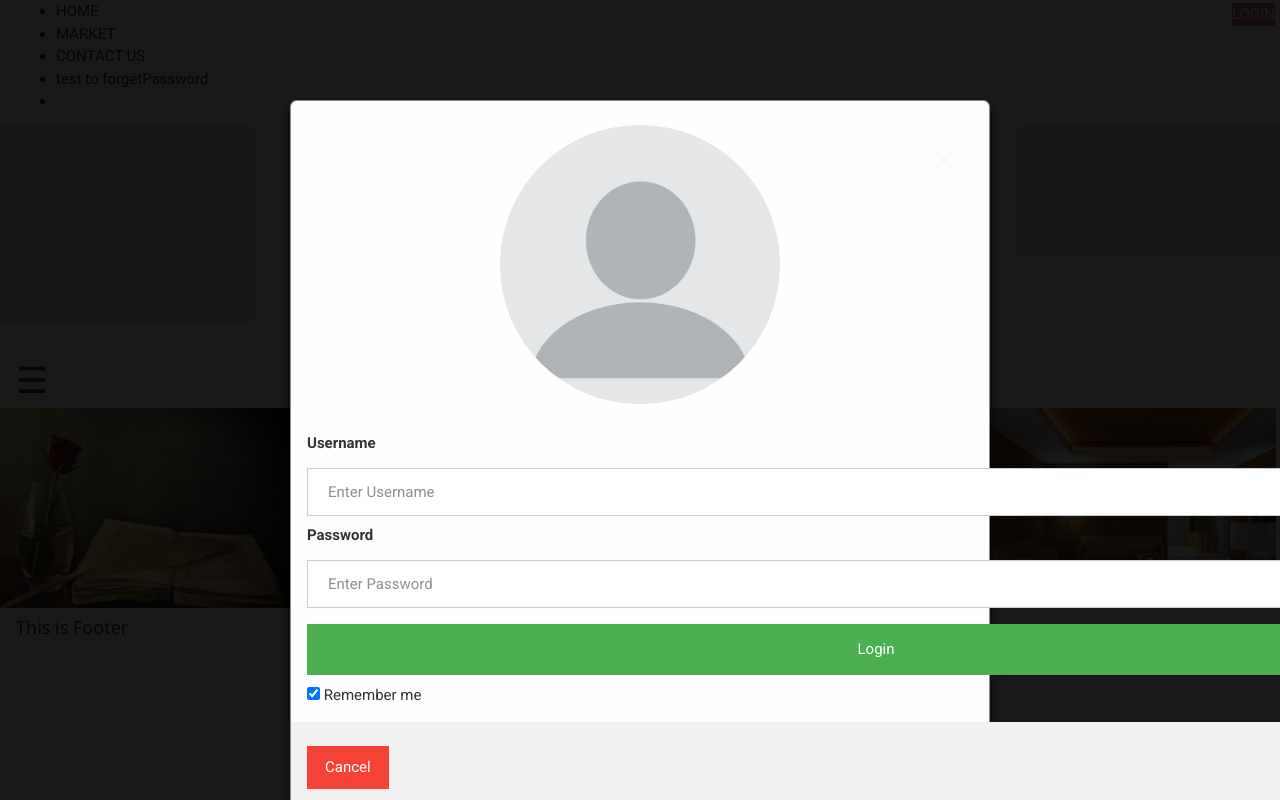
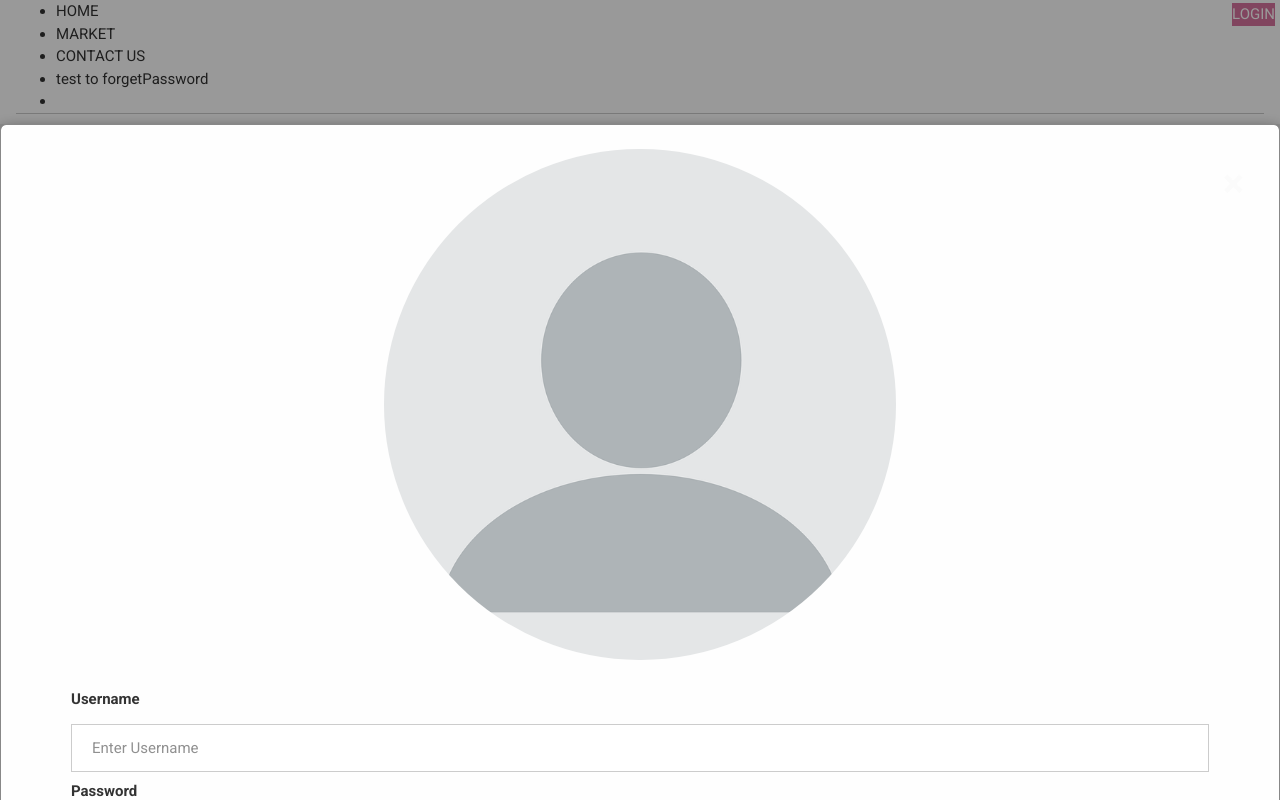
Before and after one commit to nanxinjin/CS408-Project, a website: page public/postPage.html in a window 1280 px wide. Both pictures are taken after a click on the link "LOGIN". Drawn offline with nearby package versions, Linux system fonts and the light colour scheme.

Commit message:
postpage modified

```diff
--- a/public/css/postPage.css
+++ b/public/css/postPage.css
@@ -145,7 +145,7 @@ span.psw {
     background-color: #fefefe;
     margin: 5% auto 15% auto; /* 5% from the top, 15% from the bottom and centered */
     border: 1px solid #888;
-    width: 80%; /* Could be more or less, depending on screen size */
+    width: 100%; /* Could be more or less, depending on screen size */
 }
 
 /* The Close Button (x) */
@@ -218,27 +218,7 @@ span.psw {
 #myImg:hover {opacity: 0.7;}
 
 /* The Modal (background) */
-.modal {
-    display: none; /* Hidden by default */
-    position: fixed; /* Stay in place */
-    z-index: 1; /* Sit on top */
-    padding-top: 100px; /* Location of the box */
-    left: 0;
-    top: 0;
-    width: 100%; /* Full width */
-    height: 100%; /* Full height */
-    overflow: auto; /* Enable scroll if needed */
-    background-color: rgb(0,0,0); /* Fallback color */
-    background-color: rgba(0,0,0,0.9); /* Black w/ opacity */
-}
 
-/* Modal Content (image) */
-.modal-content {
-    margin: auto;
-    display: block;
-    width: 80%;
-    max-width: 700px;
-}
 
 /* Caption of Modal Image */
 #caption {
```
